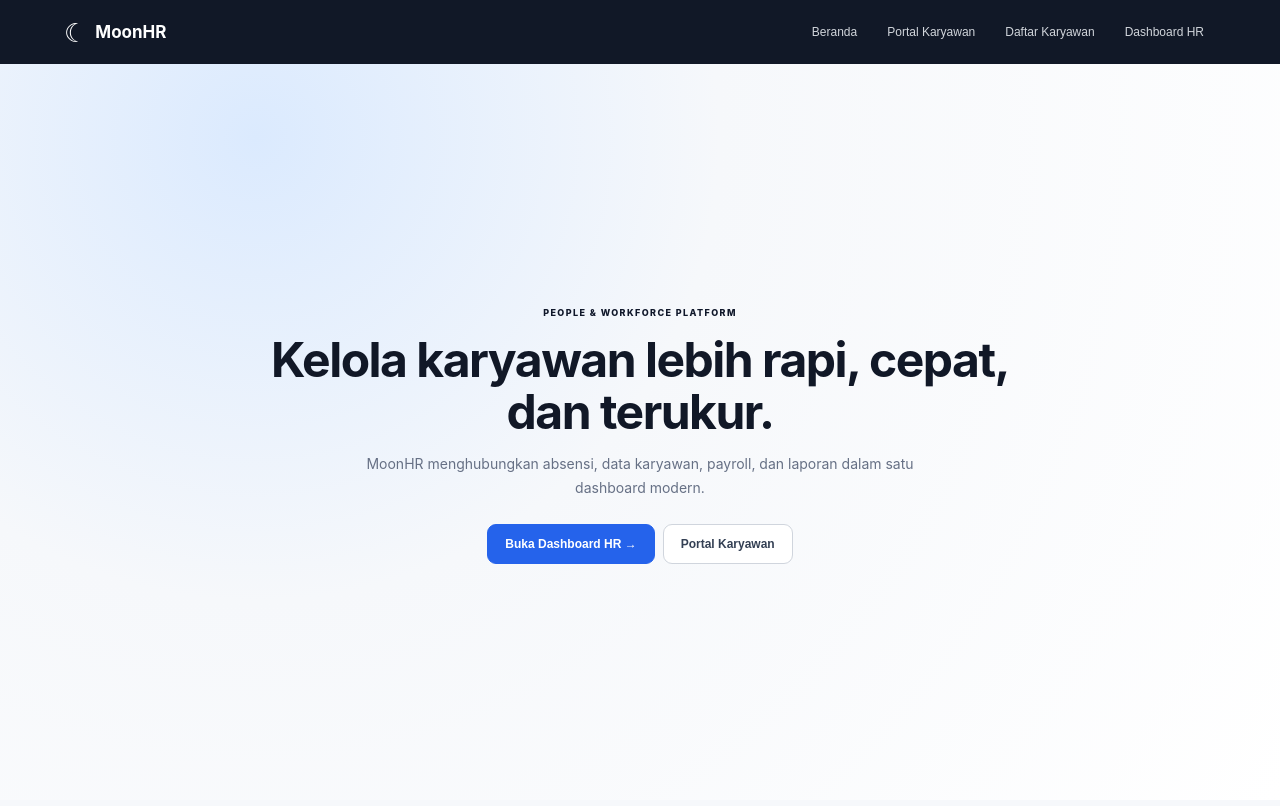
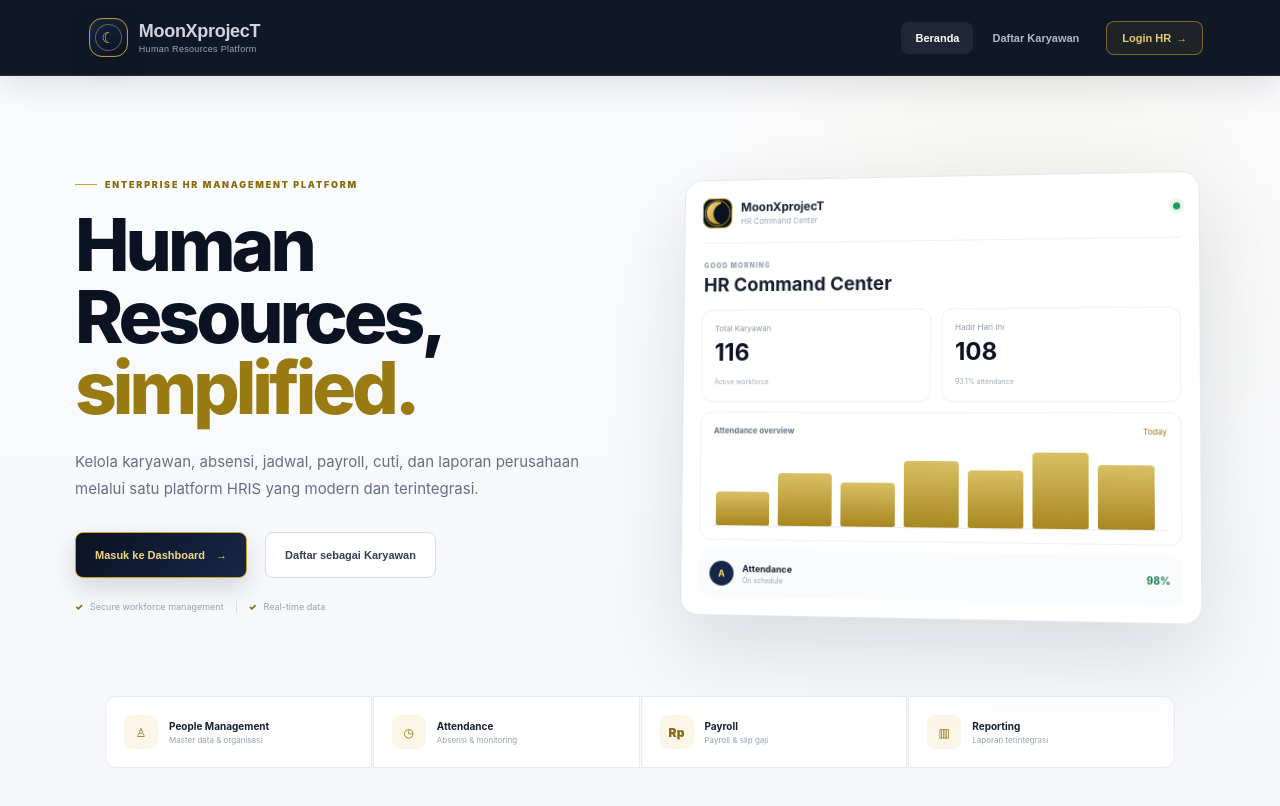
Before and after one commit to projectxtirta/MoonXprojecT, a React (Vite) app: page / in a window 1280 px wide. Shown: the top 806 px of the page. Built offline with nearby package versions, Linux system fonts and the light colour scheme; no server answers.

Commit message:
Update App.tsx

```diff
--- a/src/App.tsx
+++ b/src/App.tsx
@@ -1,17 +1,86 @@
 import { useEffect, useState } from 'react';
-import PortalKaryawan from './components/karyawan/PortalKaryawan';
 import DashboardAdmin from './components/admin/DashboardAdmin';
 import RegistrasiKaryawan from './components/karyawan/RegistrasiKaryawan';
-import './index.css';
+import Home from './pages/Home/Home';
+import './styles/theme.css';
+
+type View = 'home' | 'admin' | 'register';
 
 export default function App() {
-  const [view, setView] = useState<'home'|'employee'|'admin'|'register'>('home');
-  useEffect(()=>{ const fn=()=>setView('register'); window.addEventListener('moonhr:register',fn); return ()=>window.removeEventListener('moonhr:register',fn); },[]);
-  return <div className="app-root">
-    {view !== 'admin' && <header className="public-nav"><div className="public-brand"><span>☾</span><b>MoonHR</b></div><nav><button onClick={()=>setView('home')}>Beranda</button><button onClick={()=>setView('employee')}>Portal Karyawan</button><button onClick={()=>setView('register')}>Daftar Karyawan</button><button onClick={()=>setView('admin')}>Dashboard HR</button></nav></header>}
-    {view==='home' && <section className="hero"><div className="hero-card"><span className="eyebrow">PEOPLE & WORKFORCE PLATFORM</span><h1>Kelola karyawan lebih rapi, cepat, dan terukur.</h1><p>MoonHR menghubungkan absensi, data karyawan, payroll, dan laporan dalam satu dashboard modern.</p><div><button className="hero-primary" onClick={()=>setView('admin')}>Buka Dashboard HR →</button><button className="hero-secondary" onClick={()=>setView('employee')}>Portal Karyawan</button></div></div></section>}
-    {view==='employee' && <div className="public-page"><PortalKaryawan/></div>}
-    {view==='register' && <div className="public-page"><RegistrasiKaryawan onBack={()=>setView('employee')} /></div>}
-    {view==='admin' && <DashboardAdmin/>}
-  </div>
+  const [view, setView] = useState<View>('home');
+
+  useEffect(() => {
+    const handleRegister = () => setView('register');
+
+    window.addEventListener('moonhr:register', handleRegister);
+
+    return () => {
+      window.removeEventListener('moonhr:register', handleRegister);
+    };
+  }, []);
+
+  return (
+    <div className="app-root">
+
+      {view !== 'admin' && (
+        <header className="public-nav">
+          <button
+            className="public-brand"
+            onClick={() => setView('home')}
+            aria-label="MoonXprojecT Beranda"
+          >
+            <span className="brand-orbit">
+              <span>☾</span>
+            </span>
+
+            <span>
+              <b>MoonXprojecT</b>
+              <small>Human Resources Platform</small>
+            </span>
+          </button>
+
+          <nav>
+            <button
+              className={view === 'home' ? 'active' : ''}
+              onClick={() => setView('home')}
+            >
+              Beranda
+            </button>
+
+            <button onClick={() => setView('register')}>
+              Daftar Karyawan
+            </button>
+
+            <button
+              className="nav-login"
+              onClick={() => setView('admin')}
+            >
+              Login HR
+              <span>→</span>
+            </button>
+          </nav>
+        </header>
+      )}
+
+      {view === 'home' && (
+        <Home
+          onAdminLogin={() => setView('admin')}
+          onRegister={() => setView('register')}
+        />
+      )}
+
+      {view === 'register' && (
+        <div className="public-page">
+          <RegistrasiKaryawan
+            onBack={() => setView('home')}
+          />
+        </div>
+      )}
+
+      {view === 'admin' && (
+        <DashboardAdmin />
+      )}
+
+    </div>
+  );
 }
```
